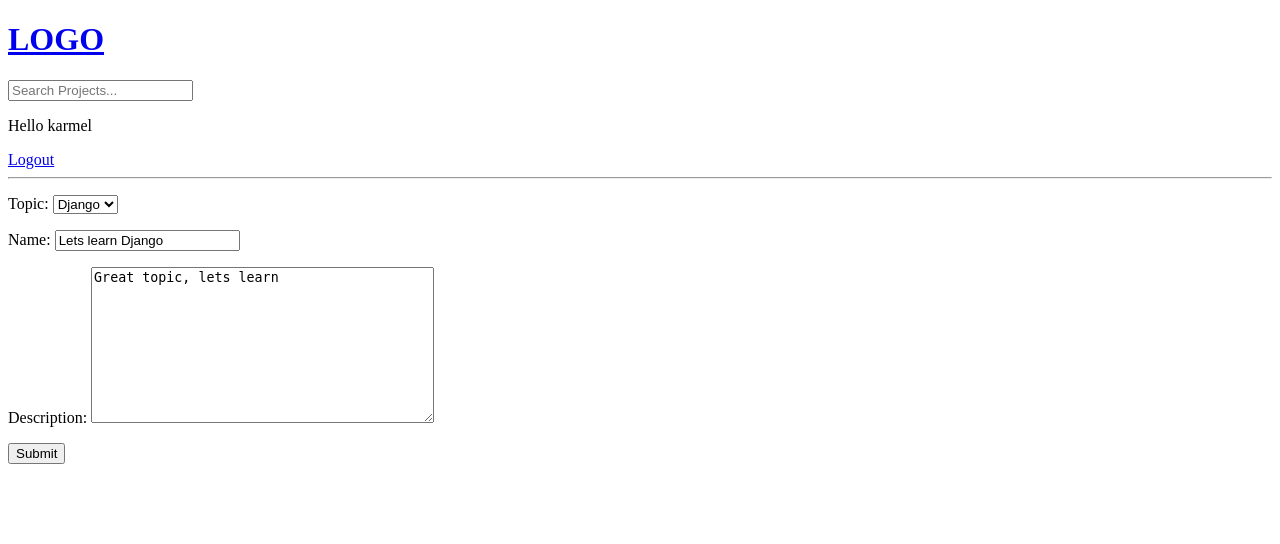
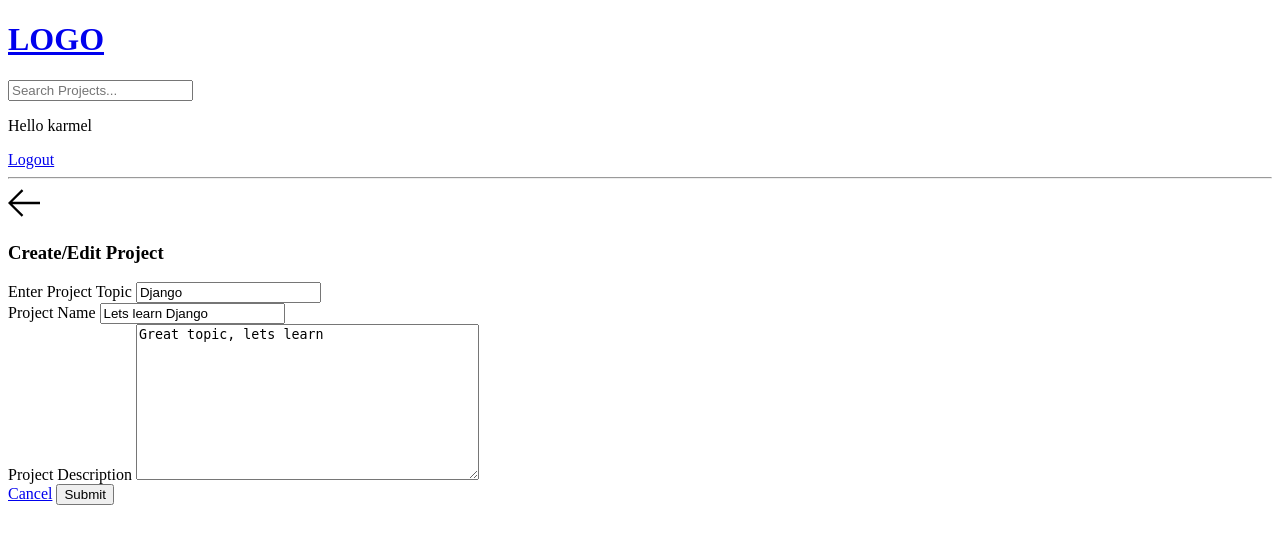
Before and after one commit to Karmel920/TopEvent, a Django app: page /update-project/4/ in a window 1280 px wide. Shown: the top 544 px of the page. Run offline with Django 4.2, Linux system fonts and the light colour scheme; a user stored in the database is signed in; data comes from the database, SQL or seed files in the repository.

Commit message:
Update form of create project

```diff
--- a/base/templates/base/project_form.html
+++ b/base/templates/base/project_form.html
@@ -1,13 +1,50 @@
-{% extends 'main.html' %}
+{% extends 'main.html'  %}
 
-{% block content%}
+{% block content %}
+<main class="create-room layout">
+    <div class="container">
+        <div class="layout__box">
+            <div class="layout__boxHeader">
+                <div class="layout__boxTitle">
+                    <a href="{% url 'home' %}">
+                        <svg version="1.1" xmlns="http://www.w3.org/2000/svg" width="32" height="32" viewBox="0 0 32 32">
+                            <title>arrow-left</title>
+                            <path d="M13.723 2.286l-13.723 13.714 13.719 13.714 1.616-1.611-10.96-10.96h27.625v-2.286h-27.625l10.965-10.965-1.616-1.607z"></path>
+                        </svg>
+                    </a>
+                    <h3>Create/Edit Project</h3>
+                </div>
+            </div>
+            <div class="layout__body">
+                <form class="form" action="" method="POST">
+                    {% csrf_token %}
+                    <div class="form__group">
+                        <label for="room_name">Enter Project Topic</label>
+                        <input required type="text" value="{{ project.topic.name }}" name="topic" list="topic-list"/>
+                        <datalist id="topic-list">
+                            <select id="project-topic">
+                                {% for topic in topics %}
+                                <option value="{{ topic.name }}">{{ topic.name }}</option>
+                                {% endfor %}
+                            </select>
+                        </datalist>
+                    </div>
+                    <div class="form__group">
+                        <label for="room_name">Project Name</label>
+                        {{ form.name }}
+                    </div>
+                    <div class="form__group">
+                        <label for="room_name">Project Description</label>
+                        {{ form.description }}
+                    </div>
 
-<div>
-    <form method="POST" action="">
-        {% csrf_token %}
-        {{ form.as_p }}
-        <input type="submit" value="Submit"/>
-    </form>
-</div>
-
-{% endblock %}
+                    <div class="form__action">
+                        <a class="btn btn--dark" href="{% url 'home' %}">Cancel</a>
+                        <button class="btn btn--main" type="submit">Submit</button>
+                    </div>
+                </form>
+            </div>
+        </div>
+    </div>
+</main>
+{% endblock content %}
--- a/base/views.py
+++ b/base/views.py
@@ -62,11 +62,12 @@
         Q(description__icontains=q)
     )
 
+    all_projects = Project.objects.all()
     topics = Topic.objects.all()
     project_count = projects.count()
     comments = Message.objects.filter(Q(project__topic__name__icontains=q))
 
-    context = {'projects': projects, 'topics': topics, 'project_count': project_count, 'comments': comments}
+    context = {'projects': projects, 'topics': topics, 'project_count': project_count, 'comments': comments, 'all_projects': all_projects}
     return render(request, 'base/home.html', context)
 
 
@@ -91,25 +92,31 @@
 def user_profile(request, pk):
     user = User.objects.get(id=pk)
     projects = user.project_set.all()
+    all_projects = Project.objects.all()
     comments = user.message_set.all()
     topics = Topic.objects.all()
-    context = {'user': user, 'projects': projects, 'comments': comments, 'topics': topics}
+    context = {'user': user, 'projects': projects, 'comments': comments, 'topics': topics, 'all_projects': all_projects}
     return render(request, 'base/profile.html', context)
 
 
 @login_required(login_url='/login')
 def create_project(request):
     form = ProjectForm()
+    topics = Topic.objects.all()
 
     if request.method == 'POST':
-        form = ProjectForm(request.POST)
-        if form.is_valid():
-            project = form.save(commit=False)
-            project.host = request.user
-            project.save()
-            return redirect('home')
+        topic_name = request.POST.get('topic')
+        topic, created = Topic.objects.get_or_create(name=topic_name)
 
-    context = {'form': form}
+        Project.objects.create(
+            host=request.user,
+            topic=topic,
+            name=request.POST.get('name'),
+            description=request.POST.get('description')
+        )
+        return redirect('home')
+
+    context = {'form': form, 'topics': topics}
     return render(request, 'base/project_form.html', context)
 
 
@@ -117,14 +124,18 @@
 def update_project(request, pk):
     project = Project.objects.get(id=pk)
     form = ProjectForm(instance=project)
+    topics = Topic.objects.all()
 
     if request.method == 'POST':
-        form = ProjectForm(request.POST, instance=project)
-        if form.is_valid():
-            form.save()
-            return redirect('home')
+        topic_name = request.POST.get('topic')
+        topic, created = Topic.objects.get_or_create(name=topic_name)
+        project.name = request.POST.get('name')
+        project.topic = topic
+        project.description = request.POST.get('description')
+        project.save()
+        return redirect('home')
 
-    context = {'form': form}
+    context = {'form': form, 'topics': topics, 'project': project}
     return render(request, 'base/project_form.html', context)
 
 
@@ -150,3 +161,8 @@
 
     context = {'obj': comment}
     return render(request, 'base/delete.html', context)
+
+
+@login_required(login_url='/login')
+def update_user(request):
+    return render(request, 'base/update-user.html')
```
